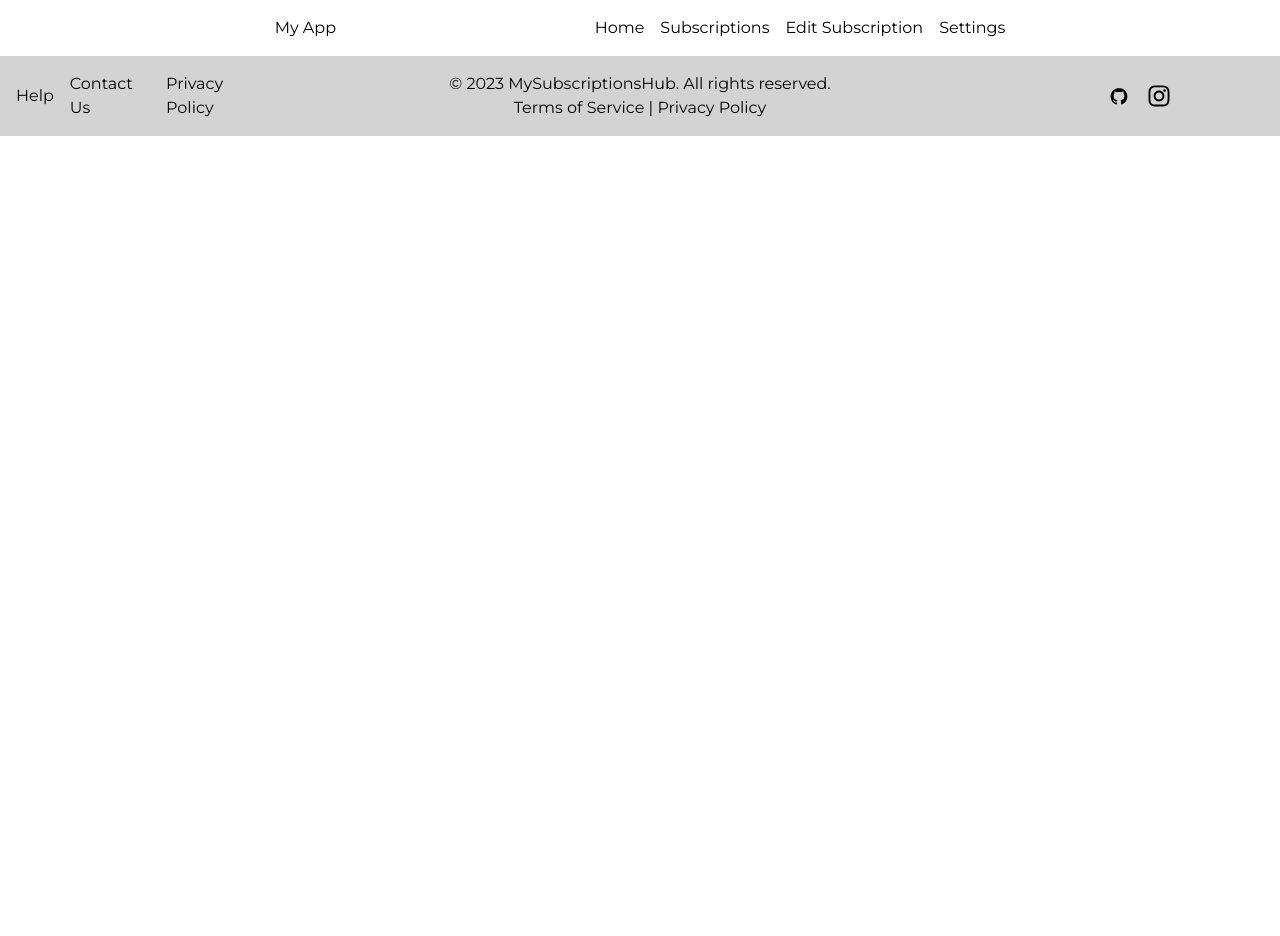
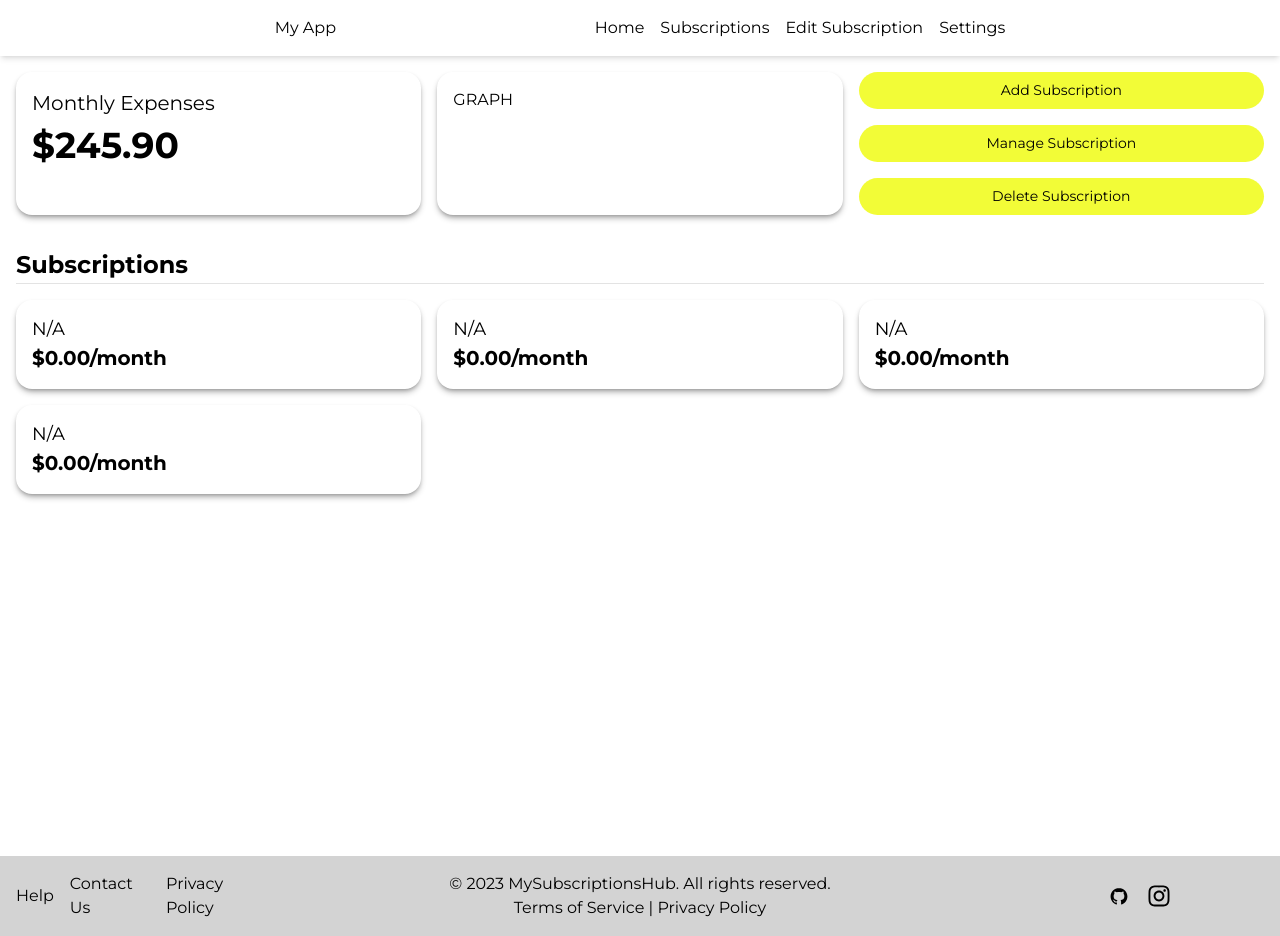
Before and after one commit to caiofmbarbosa/finance-control, a React (Vite) app in the folder frontend/: page / in a window 1280 px wide. Before the commit the page ends 800 px from the top, so only its background shows below. Built offline with nearby package versions, Linux system fonts and the light colour scheme.

Commit message:
feat: creating dashboard

```diff
--- a/frontend/src/index.css
+++ b/frontend/src/index.css
@@ -16,6 +16,7 @@
   --color-button-bg: #f2fc37;
   --color-button-text: #030303;
   --color-input-stroke: #e3e3e3;
+  --color-divider: #e3e3e3;
   --color-input-login-stroke: #323232;
   --color-input-placeholder: #a9a9a9;
   --color-login-card-bg: #1a1a1a;
@@ -28,11 +29,14 @@
   /* Text sizes */
   --text-title: 1.5rem;
   --text-subscription-card-title: 1.25rem;
+  --text-subscription-dashboard-value-card: 1.25rem;
+  --text-subscription-dashboard-card-title: 1.125rem;
   --text-button: 0.875rem;
   --text-input-label: 0.875rem;
   --text-login-signup: 0.875rem;
   --text-policy: 0.75rem;
   --text-label-size: 1rem;
+  --text-value-size: 2.25rem;
 }
 
 html,
--- /dev/null
+++ b/frontend/src/interfaces/DashboardOverviewCardInterface copy.ts
@@ -0,0 +1,5 @@
+interface DashboardSubscriptionCardInterface {
+  fetchSubscription: () => void
+}
+
+export type { DashboardSubscriptionCardInterface }
--- /dev/null
+++ b/frontend/src/interfaces/DashboardOverviewCardInterface.ts
@@ -0,0 +1,7 @@
+interface DashboardOverviewCardInterface {
+  title?: string
+  children?: React.ReactNode
+  noContent?: boolean
+}
+
+export type { DashboardOverviewCardInterface }
--- /dev/null
+++ b/frontend/src/pages/home/components/DashboardOverviewCard.tsx
@@ -0,0 +1,17 @@
+import type { DashboardOverviewCardInterface } from "@/interfaces/DashboardOverviewCardInterface"
+
+function DashboardOverviewCard({
+  title,
+  children,
+  noContent,
+}: DashboardOverviewCardInterface) {
+  return (
+    <div className="rounded-2xl p-4 shadow-md/30">
+      {title && <h2 className="text-subscription-card-title">{title}</h2>}
+      {!noContent && <span className="text-value-size font-bold">$245.90</span>}
+      {children}
+    </div>
+  )
+}
+
+export default DashboardOverviewCard
--- /dev/null
+++ b/frontend/src/pages/home/components/DashboardSubscriptionCard.tsx
@@ -0,0 +1,53 @@
+import type { DashboardSubscriptionCardInterface } from "@/interfaces/DashboardOverviewCardInterface copy"
+import { useEffect, useState } from "react"
+
+const initialValues = {
+  title: "",
+  price: 0,
+  plan: "",
+}
+
+// TODO implement the data fetching and display real data
+// TODO add return interface for fetchSubscription function
+function DashboardSubscriptionCard({
+  fetchSubscription,
+}: DashboardSubscriptionCardInterface) {
+  const [subscriptionData, setSubscriptionData] = useState(initialValues)
+  const [isLoading, setIsLoading] = useState(false)
+
+  useEffect(() => {
+    let isSubscribed = true
+    const fetchData = async () => {
+      setIsLoading(true)
+
+      // TODO replace with real fetching logic
+      try {
+        const data = await fetchSubscription()
+
+        if (isSubscribed) {
+          // EMPTY FOR NOW - TO BE IMPLEMENTED
+        }
+      } catch (error) {
+        console.error("Error fetching subscription data:", error)
+      } finally {
+        isSubscribed = false
+        setIsLoading(false)
+      }
+    }
+
+    fetchData()
+  }, [])
+
+  return (
+    <div className="rounded-2xl p-4 shadow-md/30">
+      <h2 className="text-subscription-dashboard-card-title">
+        {subscriptionData?.title || "N/A"}
+      </h2>
+      <span className="text-subscription-dashboard-value-card font-bold">
+        {subscriptionData?.price || "$0.00"}/{subscriptionData?.plan || "month"}
+      </span>
+    </div>
+  )
+}
+
+export default DashboardSubscriptionCard
--- /dev/null
+++ b/frontend/src/pages/home/index.tsx
@@ -0,0 +1,82 @@
+import CustomButton from "@/components/CustomButton"
+import DashboardOverviewCard from "./components/DashboardOverviewCard"
+import DashboardSubscriptionCard from "./components/DashboardSubscriptionCard"
+
+function Home() {
+  return (
+    <main className="flex min-h-screen flex-col items-center justify-start gap-8 p-4">
+      <section className="grid w-full grid-cols-3 gap-4">
+        <DashboardOverviewCard title="Monthly Expenses" />
+        <DashboardOverviewCard noContent>
+          <div>GRAPH</div>
+        </DashboardOverviewCard>
+
+        <div className="flex flex-col items-center justify-center gap-4">
+          <CustomButton
+            content="Add Subscription"
+            onClick={() => {}}
+            noHover
+            customClass="w-full hover:font-bold"
+          />
+          <CustomButton
+            content="Manage Subscription"
+            onClick={() => {}}
+            noHover
+            customClass="w-full hover:font-bold"
+          />
+          <CustomButton
+            content="Delete Subscription"
+            onClick={() => {}}
+            noHover
+            customClass="w-full hover:font-bold"
+          />
+        </div>
+      </section>
+
+      <section className="grid w-full auto-rows-auto grid-cols-3 gap-4">
+        <span className="text-title border-divider col-span-3 border-b font-bold">
+          Subscriptions
+        </span>
+
+        <DashboardSubscriptionCard
+          fetchSubscription={() =>
+            Promise.resolve({
+              title: "Basic Plan",
+              price: 9.99,
+              plan: "monthly",
+            })
+          }
+        />
+        <DashboardSubscriptionCard
+          fetchSubscription={() =>
+            Promise.resolve({
+              title: "Basic Plan",
+              price: 9.99,
+              plan: "monthly",
+            })
+          }
+        />
+        <DashboardSubscriptionCard
+          fetchSubscription={() =>
+            Promise.resolve({
+              title: "Basic Plan",
+              price: 9.99,
+              plan: "monthly",
+            })
+          }
+        />
+        <DashboardSubscriptionCard
+          fetchSubscription={() =>
+            Promise.resolve({
+              title: "Basic Plan",
+              price: 9.99,
+              plan: "monthly",
+            })
+          }
+        />
+      </section>
+    </main>
+  )
+}
+
+export default Home
--- a/frontend/src/router/index.tsx
+++ b/frontend/src/router/index.tsx
@@ -8,7 +8,10 @@ const router = createBrowserRouter([
     children: [
       {
         index: true,
-        // lazy: () => import(/* webpackChunkName: "Home" */ "@/pages/Home").then(module => ({ Component: module.default }))
+        lazy: () =>
+          import(/* webpackChunkName: "Home" */ "@/pages/home").then(
+            (module) => ({ Component: module.default }),
+          ),
       },
       {
         path: "subscriptions",
```
